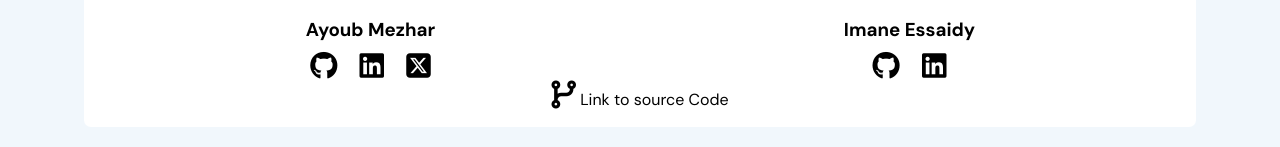
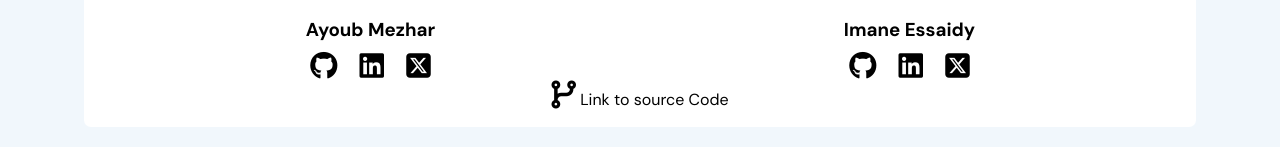
Before and after one commit to mezoxy/azoL, a plain HTML site: page index.html in a window 1280 px wide. Shown: the part 2118-2265 px from the top of the page. Drawn offline with Linux system fonts and the light colour scheme.

Commit message:
Adding X for partner

```diff
--- a/index.html
+++ b/index.html
@@ -90,9 +90,9 @@
               target="_blank"
               ><i class="fa-brands fa-linkedin"></i
             ></a>
-            <!-- <a href="#" target="_blank"
+            <a href="https://x.com/saiydy_imane" target="_blank"
               ><i class="fa-brands fa-square-x-twitter"></i
-            ></a> -->
+            ></a>
           </nav>
           <nav class="source">
             <a href="https://github.com/mezoxy/portfolio-AZOUL" target="_blank"
```
